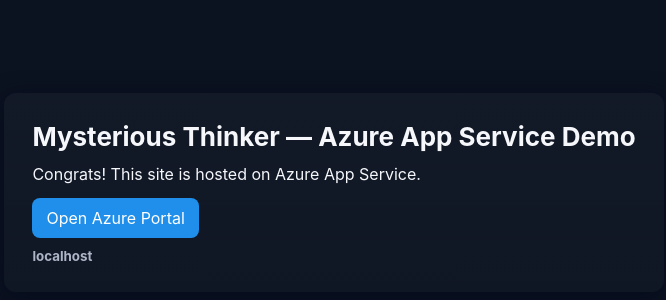
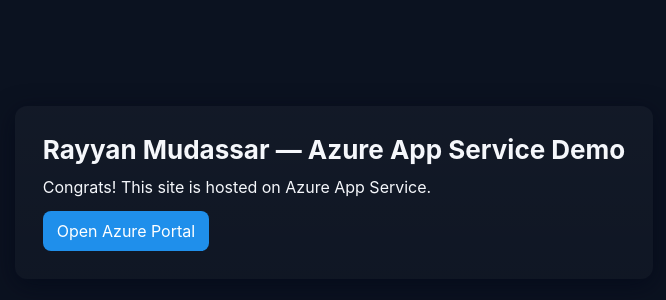
Before and after one commit to Rayyan-Mudassar/azure-appservice-project, a plain HTML site: page index.html in a window 1280 px wide. Shown: the part 208-508 px from the top of the page, without its empty margins (306-972 px from the left). Drawn offline with Linux system fonts and the light colour scheme.

Commit message:
Update index.html

```diff
--- a/index.html
+++ b/index.html
@@ -15,11 +15,10 @@
 </head>
 <body>
   <div class="card">
-    <h1>Mysterious Thinker — Azure App Service Demo</h1>
+    <h1>Rayyan Mudassar — Azure App Service Demo</h1>
     <p>Congrats! This site is hosted on Azure App Service.</p>
     <a class="btn" href="https://portal.azure.com" target="_blank">Open Azure Portal</a>
-    <small><strong id="url"></strong></small>
-  </div>
+     </div>
 
   <script>
     document.getElementById('url').textContent = window.location.hostname;
```
